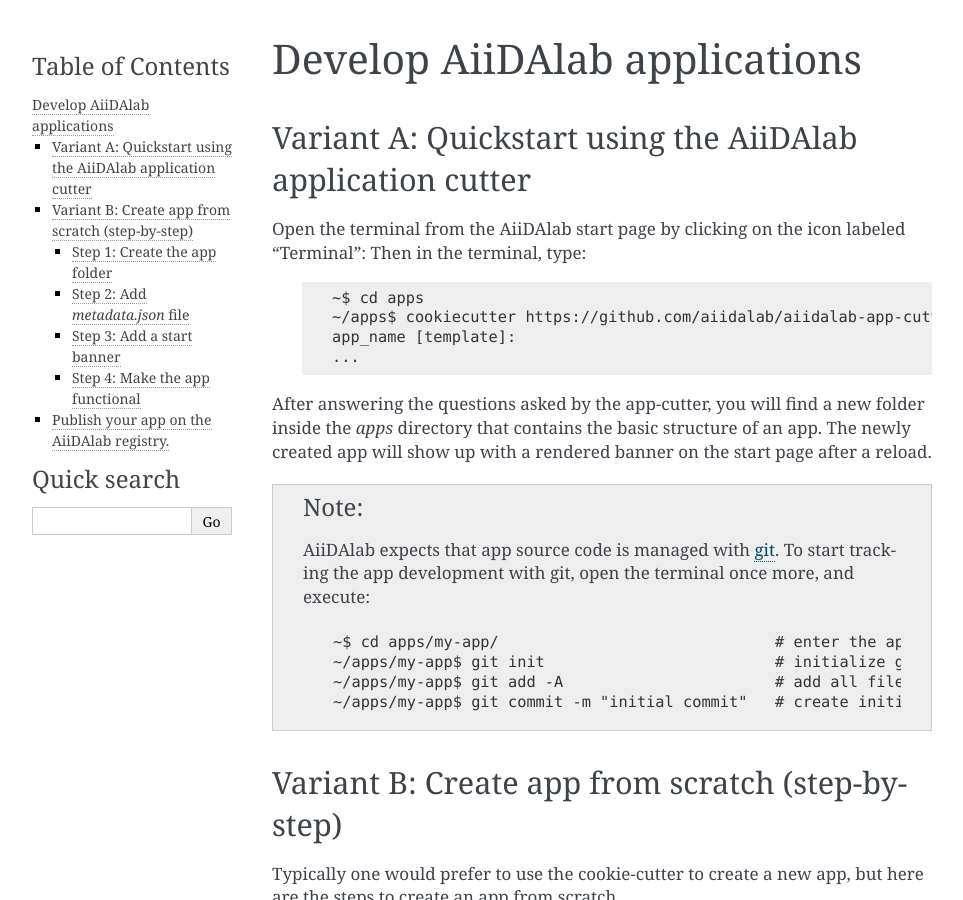
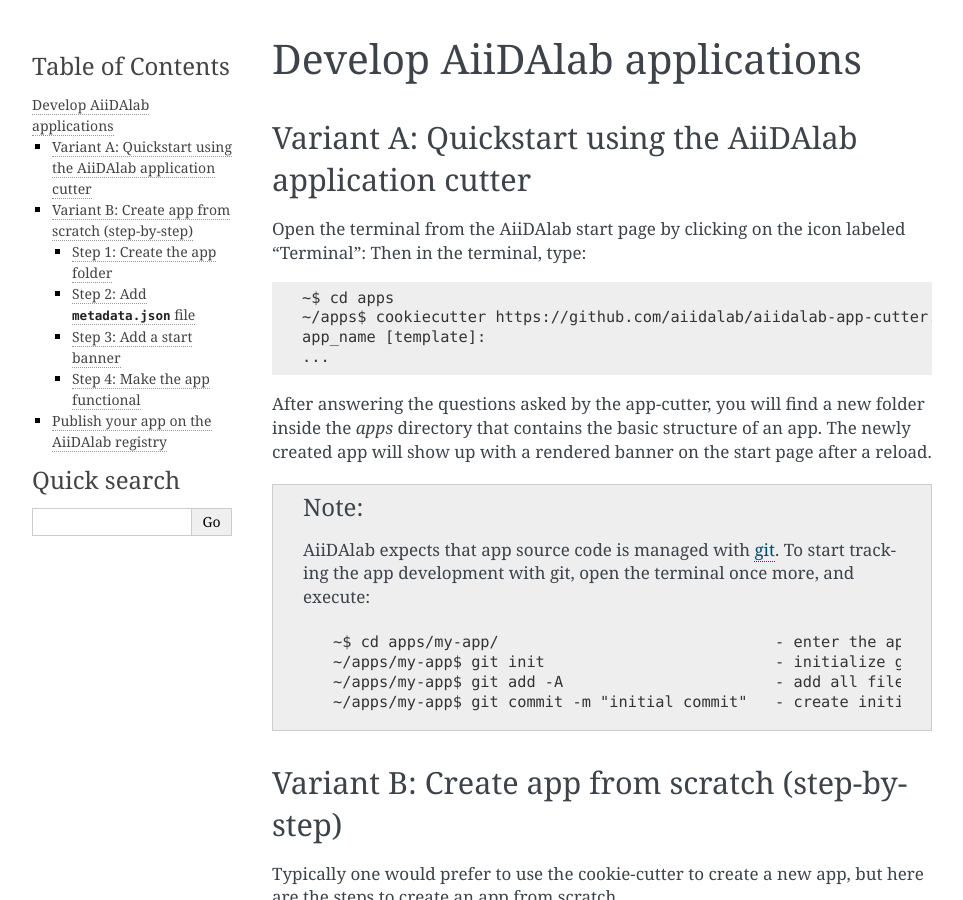
Before and after one commit to aiidalab/aiidalab, a Sphinx documentation site: the page built from docs/source/app_development/index.rst, in a window 1280 px wide and 900 px high. Shown: the whole window, without its empty margins (148-1111 px from the left). Built offline with Sphinx 7.4.7, drawn with Linux system fonts in a browser that asks for light colours; pages that are not in the unit, such as notebooks, are missing from menus; some of the changed text lies outside the part shown.

```diff
--- a/docs/source/app_development/index.rst
+++ b/docs/source/app_development/index.rst
@@ -1,22 +1,22 @@
-=============================
+*****************************
 Develop AiiDAlab applications
-=============================
+*****************************
 
-############################################################
+===========================================================
 Variant A: Quickstart using the AiiDAlab application cutter
-############################################################
+===========================================================
 
 Open the terminal from the AiiDAlab start page by clicking on the icon labeled "Terminal":
 Then in the terminal, type:
 
-   .. code-block:: console
+.. code-block:: console
 
-       ~$ cd apps
-       ~/apps$ cookiecutter https://github.com/aiidalab/aiidalab-app-cutter.git
-       app_name [template]:
-       ...
+    ~$ cd apps
+    ~/apps$ cookiecutter https://github.com/aiidalab/aiidalab-app-cutter.git
+    app_name [template]:
+    ...
 
-After answering the questions asked by the app-cutter, you will find a new folder inside the `apps` directory that contains the basic structure of an app.
+After answering the questions asked by the app-cutter, you will find a new folder inside the *apps* directory that contains the basic structure of an app.
 The newly created app will show up with a rendered banner on the start page after a reload.
 
 .. note::
@@ -26,14 +26,14 @@ The newly created app will show up with a rendered banner on the start page afte
 
     .. code-block:: console
 
-        ~$ cd apps/my-app/                              # enter the app directory
-        ~/apps/my-app$ git init                         # initialize git repository
-        ~/apps/my-app$ git add -A                       # add all files
-        ~/apps/my-app$ git commit -m "initial commit"   # create initial commit
+        ~$ cd apps/my-app/                              - enter the app directory
+        ~/apps/my-app$ git init                         - initialize git repository
+        ~/apps/my-app$ git add -A                       - add all files
+        ~/apps/my-app$ git commit -m "initial commit"   - create initial commit
 
-#################################################
+=================================================
 Variant B: Create app from scratch (step-by-step)
-#################################################
+=================================================
 
 Typically one would prefer to use the cookie-cutter to create a new app, but here are the steps to create an app from scratch.
 
@@ -42,9 +42,9 @@ Step 1: Create the app folder
 
 Open the terminal and then create a new app with:
 
-   .. code-block:: console
+.. code-block:: console
 
-       ~$ git init apps/my-app
+    ~$ git init apps/my-app
 
 After this, just update the home page and you will see that your new app is already there!
 However, it is obvious that there are still a few essential things missing: specifically the app metadata including a title and description.
@@ -53,21 +53,22 @@ However, it is obvious that there are still a few essential things missing: spec
 .. figure:: include/new_app.png
     :scale: 60
     :align: center
+    :alt: New app in home app.
 
     Newly created AiiDAlab app (still missing app metadata).
 
-Step 2: Add `metadata.json` file
-================================
+Step 2: Add ``metadata.json`` file
+==================================
 
 We need to create a file called :file:`metadata.json` that contains some basic information about our newly created app.
 You can create the file either in the terminal, e.g., with ``vim``, or directly through the Jupyter interface.
 For the latter:
 
-  #. Open the AiiDAlab start page.
-  #. Click on the "File Manager" icon in the top left corner and navigate to the :file:`apps/my-app` folder.
-  #. Click on "New" and then "Text file" to create a new file.
-  #. Rename the file to "metadata.json" by clicking on "untitled.txt" at the top and entering "metadata.json".
-  #. Copy the following snippet into the file and adjust it for your needs:
+#. Open the AiiDAlab start page.
+#. Click on the "File Manager" icon in the top left corner and navigate to the :file:`apps/my-app` folder.
+#. Click on "New" and then "Text file" to create a new file.
+#. Rename the file to "metadata.json" by clicking on "untitled.txt" at the top and entering "metadata.json".
+#. Copy the following snippet into the file and adjust it for your needs:
 
    .. code-block:: json
 
@@ -81,12 +82,12 @@ For the latter:
 
 To add a logo for your app, place the logo file within the app directory and add the filename to the :file:`metadata.json` file:
 
-   .. code-block::
+.. code-block::
 
-     {
-       ...
-       "logo": "logo.png"
-     }
+    {
+        ...
+        "logo": "logo.png"
+    }
 
 The ``...`` is a placeholder for the previously added metadata.
 
@@ -97,9 +98,9 @@ The start banner is the widget that shows up on the AiiDAlab start page and that
 You can create a static banner by adding :file:`start.md` file to the app directory, or a dynamic banner with a :file:`start.py` file.
 In the majority of cases you would want to create a static file, here is a minimal example:
 
-   .. code-block:: md
+.. code-block:: md
 
-       - [My App](./main.ipynb)
+    - [My App](./main.ipynb)
 
 Like the :file:`metadata.json` file, you can either use the File Manager or the Terminal to create the file.
 
@@ -121,17 +122,17 @@ However, that file does not exist yet, which you would have immediately noticed
 Create the file by going back to the "File Manager" (navigate to :file:`apps/my-app` if needed), and then clicking on "New" and "Python 3".
 Rename the file to ``main`` and then add the following line into the first cell:
 
-  .. code-block:: python
+.. code-block:: python
 
-      print("Welcome to my app!")
+    print("Welcome to my app!")
 
 Save the notebook and close it.
 Now go back to AiiDAlab start page and click on the ``My App`` link again - it should bring you to a page that says "Welcome to my app!"
 
 
-##########################################
-Publish your app on the AiiDAlab registry.
-##########################################
+=========================================
+Publish your app on the AiiDAlab registry
+=========================================
 
 To make your app available to other AiiDAlab users, please register it on the `AiiDAlab registry <https://github.com/aiidalab/aiidalab-registry>`__.
 For this, please follow the instruction in the README.
```
